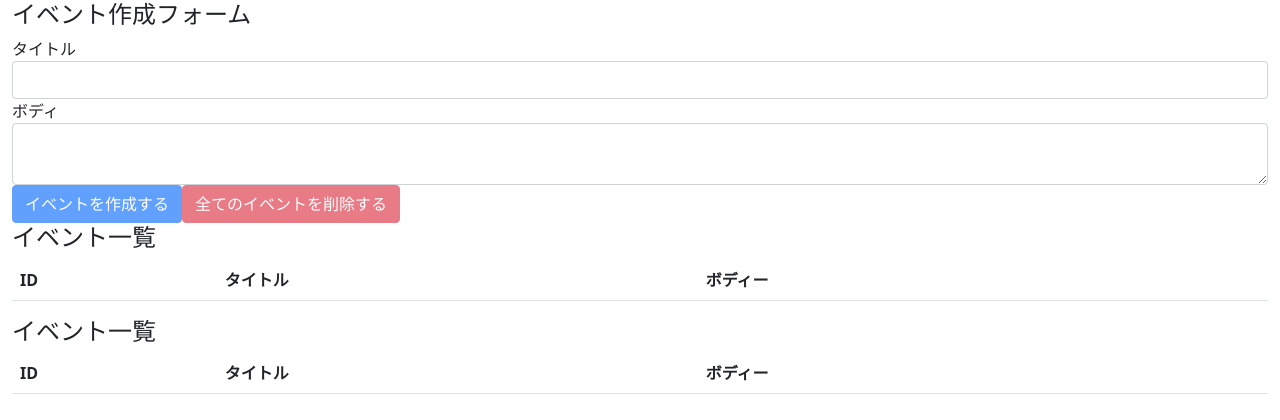
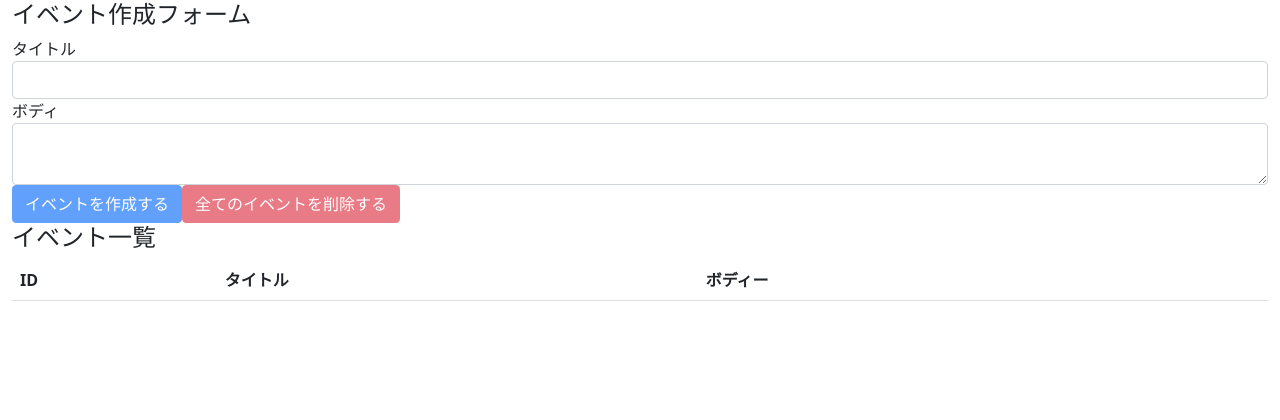
Before and after one commit to hossy-material/hooks-redux, a React (Create React App) app: page / in a window 1280 px wide. Shown: the top 420 px of the page. Built offline with nearby package versions, Linux system fonts and the light colour scheme.

Commit message:
use context api

```diff
--- a/src/components/App.tsx
+++ b/src/components/App.tsx
@@ -1,33 +1,21 @@
 import React, { useReducer } from 'react';
 import 'bootstrap/dist/css/bootstrap.min.css'
 
-import reducer from '../reducers';
-import { Event } from './Event'
 import { EventForm } from './EventForm'
 import { Events } from './Events'
+import reducer from '../reducers'
+import { SetAppContextProvider } from '../contexts/AppContext';
 
-const App: React.VFC = () => {
+const App: React.FC = () => {
   const [state, dispatch] = useReducer(reducer, [])
 
   return (
-    <div className='container-fluid'>
-      <EventForm state={state} dispatch={dispatch} />
-      <Events state={state} dispatch={dispatch} />
-      <h4>イベント一覧</h4>
-      <table className='table table-hover'>
-        <thead>
-          <tr>
-            <th>ID</th>
-            <th>タイトル</th>
-            <th>ボディー</th>
-            <th></th>
-          </tr>
-        </thead>
-        <tbody>
-          {state.map((event, index) => (<Event key={index} event={event} dispatch={dispatch} />))}
-        </tbody>
-      </table>
-    </div>
+    <SetAppContextProvider value={{state, dispatch}}>
+      <div className='container-fluid'>
+        <EventForm />
+        <Events />
+      </div>
+    </SetAppContextProvider>
   );
 }
 
--- a/src/components/Event.tsx
+++ b/src/components/Event.tsx
@@ -1,13 +1,15 @@
 import React from 'react'
 
-import { Action, EventType } from '../reducers'
+import { EventType } from '../reducers'
+import { useAppContext } from '../contexts/AppContext'
 
 interface OwnProps {
   event: EventType
-  dispatch: React.Dispatch<Action>
 }
 
-export const Event: React.VFC<OwnProps> = ({ event, dispatch }) => {
+export const Event: React.VFC<OwnProps> = ({ event }) => {
+  const { dispatch } = useAppContext()
+
   const handleDeleteClick = (event: EventType) => () => {
     const result = window.confirm(`イベント(id=${event.id})を削除してもよろしいですか？`)
     result && dispatch({type: 'DELETE_EVENT', ...event})
--- a/src/components/EventForm.tsx
+++ b/src/components/EventForm.tsx
@@ -1,13 +1,9 @@
 import React, { useState } from 'react'
 
-import { EventType, Action } from '../reducers';
+import { useAppContext } from '../contexts/AppContext'
 
-interface OwnProps {
-  state: EventType[]
-  dispatch: React.Dispatch<Action>
-}
-
-export const EventForm: React.VFC<OwnProps> = ({ state, dispatch }) => {
+export const EventForm = () => {
+  const { state, dispatch } = useAppContext()
   const [title, setTitle] = useState('')
   const [body, setBody] = useState('')
 
--- a/src/components/Events.tsx
+++ b/src/components/Events.tsx
@@ -1,14 +1,9 @@
-import React from 'react'
+import { Event } from './Event'
+import { useAppContext } from '../contexts/AppContext';
 
-import { Event } from './Event'
-import { EventType, Action } from '../reducers';
+export const Events = () => {
+  const { state } = useAppContext()
 
-interface OwnProps {
-  state: EventType[]
-  dispatch: React.Dispatch<Action>
-}
-
-export const Events: React.VFC<OwnProps> = ({ state, dispatch }) => {
   return(
     <>
       <h4>イベント一覧</h4>
@@ -22,7 +17,7 @@ export const Events: React.VFC<OwnProps> = ({ state, dispatch }) => {
           </tr>
         </thead>
         <tbody>
-          {state.map((event, index) => (<Event key={index} event={event} dispatch={dispatch} />))}
+          {state.map((event, index) => (<Event key={index} event={event} />))}
         </tbody>
       </table>
     </>
--- /dev/null
+++ b/src/contexts/AppContext.tsx
@@ -0,0 +1,24 @@
+import React from 'react'
+import { Action, EventType } from '../reducers'
+
+type AppContextType = {
+  state: EventType[]
+  dispatch: React.Dispatch<Action>
+}
+
+function createCtx<T>() {
+  const ctx = React.createContext<T | undefined>(undefined)
+
+  function useCtx() {
+    const _ctx = React.useContext(ctx)
+
+    if (!_ctx)
+      throw new Error('useCtx must be inside a Provider with a value')
+
+    return _ctx
+  }
+
+  return [useCtx, ctx.Provider] as const
+}
+
+export const [useAppContext, SetAppContextProvider] = createCtx<AppContextType>()
```
